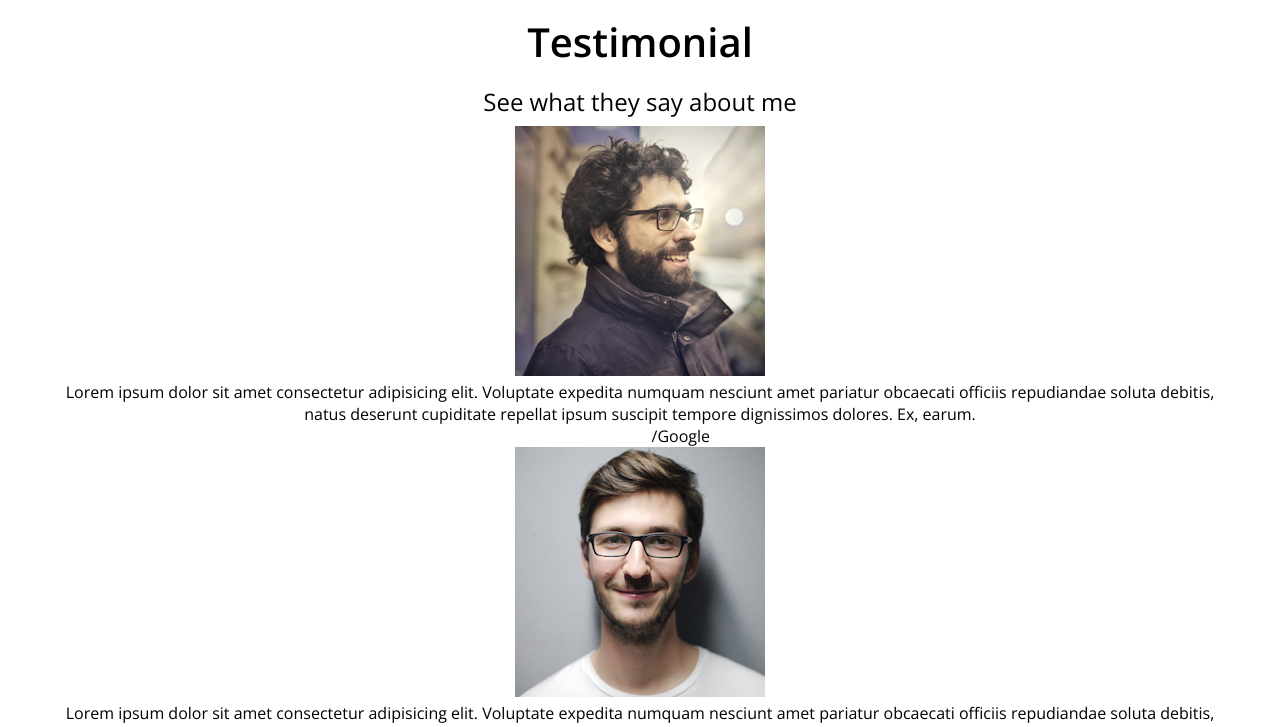
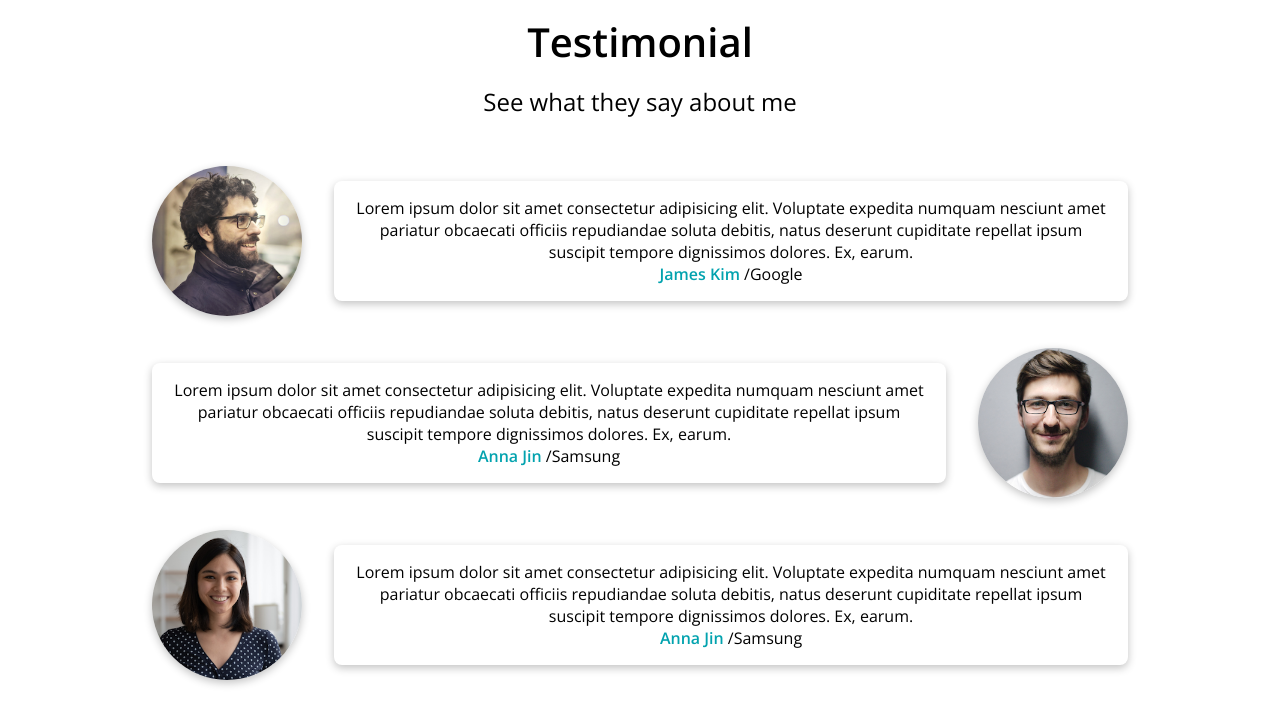
Before and after one commit to BaileysIrish/portfolio, a plain HTML site: page index.html in a window 1280 px wide. Shown: the part 3200-3927 px from the top of the page. Drawn offline with nearby package versions, Linux system fonts and the light colour scheme.

Commit message:
CSS-Testimonial

```diff
--- a/css/style.css
+++ b/css/style.css
@@ -384,3 +384,38 @@ button:focus {
   height: 2px;
   background-color: var(--color-accent);
 } */
+
+/* Testimonial */
+
+.testimonals {
+  margin: 3rem;
+}
+
+.testimonial {
+  display: flex;
+  gap: 2rem;
+  margin-bottom: 2rem;
+  align-items: center;
+}
+
+.testimonial:nth-child(even) .testimonial__img {
+  order: 1;
+}
+
+.testimonial__img {
+  width: 150px;
+  height: 150px;
+  border-radius: 100%;
+  box-shadow: rgba(0, 0, 0, 0.24) 0px 3px 8px;
+}
+
+.testimonial__bubble {
+  padding: 1rem;
+  border-radius: 8px;
+  box-shadow: rgba(0, 0, 0, 0.24) 0px 3px 8px;
+}
+.testimonial__bubble__name {
+  color: var(--color-accent);
+  font-weight: bold;
+  filter: brightness(70%);
+}
--- a/index.html
+++ b/index.html
@@ -232,35 +232,35 @@
             </div>
         </section>
         <!-- Testimonials -->
-        <section id="testimonial" class="section">
+        <section id="testimonial" class="section max-container">
             <h2 class="title">Testimonial</h2>
             <p class="description">See what they say about me</p>
-            <ul>
-                <li>
-                    <img src="images/testimonials/people1.webp" alt="people1">
-                    <div>
+            <ul class="testimonals">
+                <li class="testimonial">
+                    <img src="images/testimonials/people1.webp" alt="people1" class="testimonial__img">
+                    <div class="testimonial__bubble">
                         <p>Lorem ipsum dolor sit amet consectetur adipisicing elit. Voluptate expedita numquam nesciunt
                             amet pariatur obcaecati officiis repudiandae soluta debitis, natus deserunt cupiditate
                             repellat ipsum suscipit tempore dignissimos dolores. Ex, earum.</p>
-                        <p><a href="#">James Kim</a> /Google</p>
+                        <p><a href="#" class="testimonial__bubble__name">James Kim</a> /Google</p>
                     </div>
                 </li>
-                <li>
-                    <img src="images/testimonials/people2.webp" alt="people2">
-                    <div>
+                <li class="testimonial">
+                    <img src="images/testimonials/people2.webp" alt="people2" class="testimonial__img">
+                    <div class="testimonial__bubble">
                         <p>Lorem ipsum dolor sit amet consectetur adipisicing elit. Voluptate expedita numquam nesciunt
                             amet pariatur obcaecati officiis repudiandae soluta debitis, natus deserunt cupiditate
                             repellat ipsum suscipit tempore dignissimos dolores. Ex, earum.</p>
-                        <p><a href="#">Anna Jin</a> /Samsung</p>
+                        <p><a href="#" class="testimonial__bubble__name">Anna Jin</a> /Samsung</p>
                     </div>
                 </li>
-                <li>
-                    <img src="images/testimonials/people3.webp" alt="people3">
-                    <div>
+                <li class="testimonial">
+                    <img src="images/testimonials/people3.webp" alt="people3" class="testimonial__img">
+                    <div class="testimonial__bubble">
                         <p>Lorem ipsum dolor sit amet consectetur adipisicing elit. Voluptate expedita numquam nesciunt
                             amet pariatur obcaecati officiis repudiandae soluta debitis, natus deserunt cupiditate
                             repellat ipsum suscipit tempore dignissimos dolores. Ex, earum.</p>
-                        <p><a href="#">Anna Jin</a> /Samsung</p>
+                        <p><a href="#" class="testimonial__bubble__name">Anna Jin</a> /Samsung</p>
                     </div>
                 </li>
             </ul>
```
